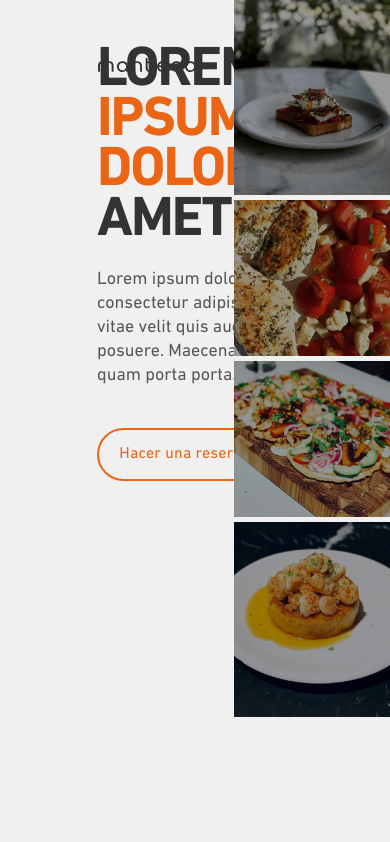
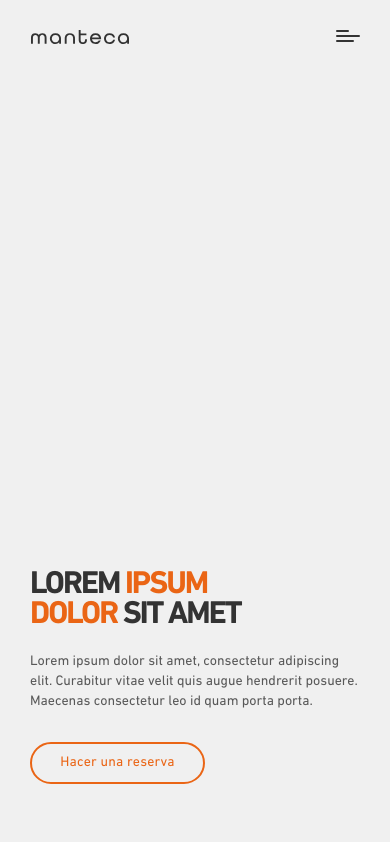
Before and after one commit to Rossette/manteca, a website: page public/index.html in a window 390 px wide. Shown: the top 842 px of the page. Drawn offline with Linux system fonts and the light colour scheme.

Commit message:
[wip - landing] responsive added

```diff
--- a/resources/scss/styles.scss
+++ b/resources/scss/styles.scss
@@ -26,13 +26,19 @@ body {
         border: 2px solid $primary-color;
         border-radius: 30px;
         color: $primary-color;
-        font-size: 16px;
+        font-size: 14px;
+        padding: 10px;
         letter-spacing: 0.2px;
-        padding: 15px 20px;
         cursor: pointer;
         position: relative;
         overflow: hidden;
         transition: all 0.3s linear;
+
+        @media(min-width: $md) {
+            font-size: 16px;
+            padding: 15px 20px;
+        }
+
         span {
             z-index: 2;
             position: relative;
@@ -46,17 +52,17 @@ body {
 
     .wrapper {
         position: relative;
-        @media(min-width: $xl) {
+        @media(min-width: $lg) {
             display: flex;
             padding-left: 60%;
         }
 
         .left-section {
-            @media(min-width: $xl) {
+            height: 100vh;
+            @media(min-width: $lg) {
                 position: fixed;
                 left: 0;
                 top: 0;
-                height: 100vh;
                 width: 60%;
             }
 
@@ -73,8 +79,12 @@ body {
                         top: 0;
                         left: 0;
                         width: 100%;
-                        padding: 58px 74px 0 97px;
+                        padding: 30px;
                         z-index: 4;
+
+                        @media(min-width: $md) {
+                            padding: 60px 74px 0 97px;
+                        }
 
                         .logo {
                             mask: url("../images/icons/manteca-logo.svg") center / contain no-repeat;
@@ -93,7 +103,7 @@ body {
                         left: 0;
                         width: 100%;
                         z-index: 3;
-                        background: $primary-text;
+                        background: $primary-dark;
                         display: flex;
                         justify-content: center;
                         align-items: center;
@@ -207,11 +217,15 @@ body {
 
                 .home-container {
                     height: 100%;
-                    padding-left: 97px;
                     display: flex;
                     flex-direction: column;
                     justify-content: flex-end;
-                    padding-bottom: 150px;
+                    padding: 0 30px;
+
+                    @media(min-width: $md) {
+                        padding: 0;
+                        padding-left: 97px;
+                    }
 
                     > div {
                         display: none;
@@ -222,26 +236,45 @@ body {
                     }
 
                     .hero {
+                        padding-bottom: 60px;
+
+                        @media(min-width: $md) {
+                            padding-bottom: 150px;
+                        }
+
                         h2 {
-                            font-size: 56px;
-                            line-height: 50px;
+                            font-size: 32px;
+                            line-height: 30px;
                             color: $primary-text;
                             letter-spacing: -2px;
                             margin-bottom: 22px;
-                            max-width: 478px;
+                            max-width: 250px;
+
+                            @media(min-width: $md) {
+                                font-size: 56px;
+                                line-height: 50px;
+                                max-width: 478px;
+                            }
+
                             b {
                                 color: $primary-color;
                             }
                         }
 
                         &-description {
-                            max-width: 478px;
                             color: $primary-text;
-                            font-size: 18px;
-                            line-height: 24px;
+                            font-size: 14px;
+                            line-height: 20px;
                             opacity: 0.8;
                             margin: 0;
-                            margin-bottom: 40px;
+                            margin-bottom: 30px;
+                            max-width: 478px;
+
+                            @media(min-width: $md) {
+                                font-size: 18px;
+                                line-height: 24px;
+                                margin-bottom: 40px;
+                            }
                         }
 
                         button {
@@ -250,22 +283,29 @@ body {
                     }
 
                     .menu-resto, .contact-wrapper {
+                        border: 2px solid red;
                         display: none;
+                        width: 100%;
+                        height: 100%;
+                        overflow-y: auto;
                     }
                 }
             }
         }
+
         .right-section {
-            width: 40%;
-            position: absolute;
-            right: 0;
-            top: 0;
-            min-height: 100vh;
             background: $primary-gray;
             display: flex;
             flex-direction: column;
             align-items: center;
             overflow-y: auto;
+            @media(min-width: $lg) {
+                width: 40%;
+                position: absolute;
+                right: 0;
+                top: 0;
+                min-height: 100vh;
+            }
             .photo-container {
                 display: flex;
                 position: relative;
--- a/resources/scss/variables.scss
+++ b/resources/scss/variables.scss
@@ -1,7 +1,8 @@
 // COLORS
 $white: #FFFFFF;
 $primary-color: #ea6515;
-$primary-text: #333;
+$primary-text: #333333;
+$primary-dark: #1B1C1E;
 $primary-gray: #F0F0F0;
 
 // MEDIA QUERIES
```
Also changed, not shown: resources/css/styles.css, 1 other file.
